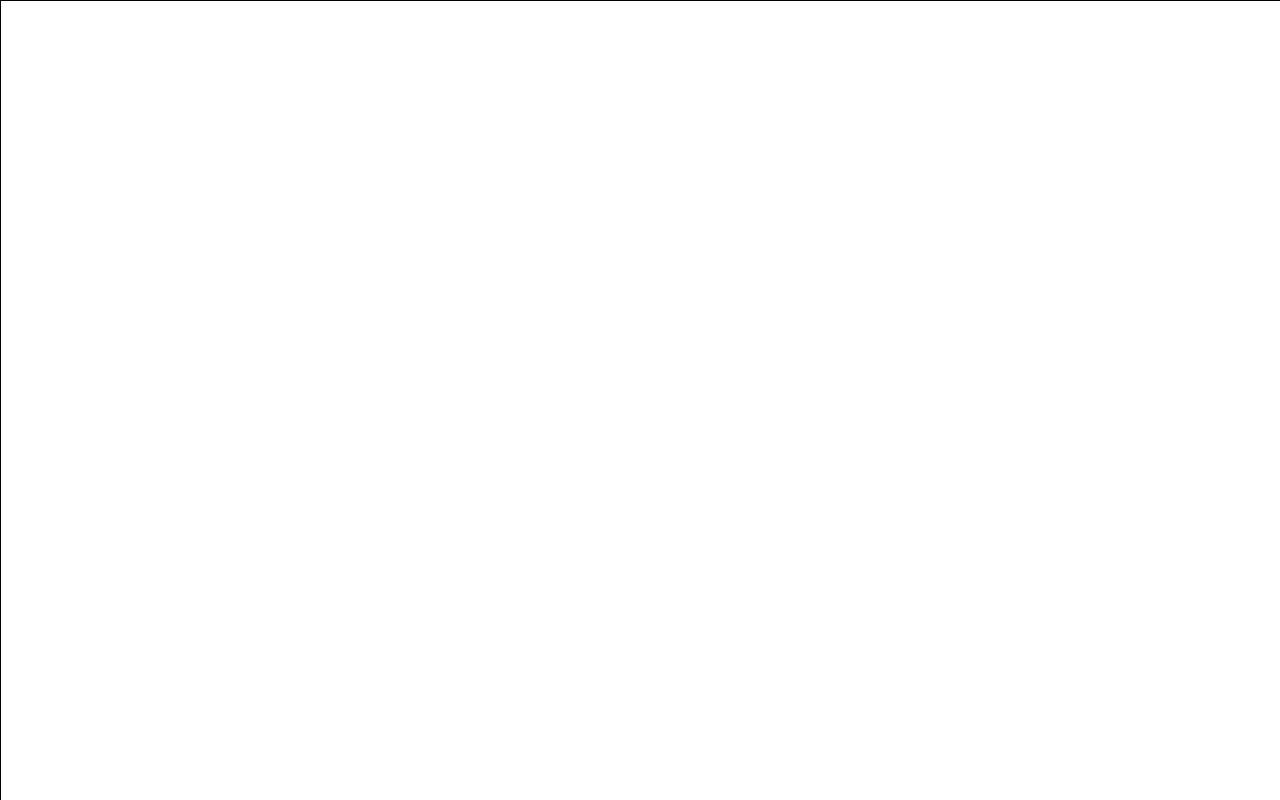
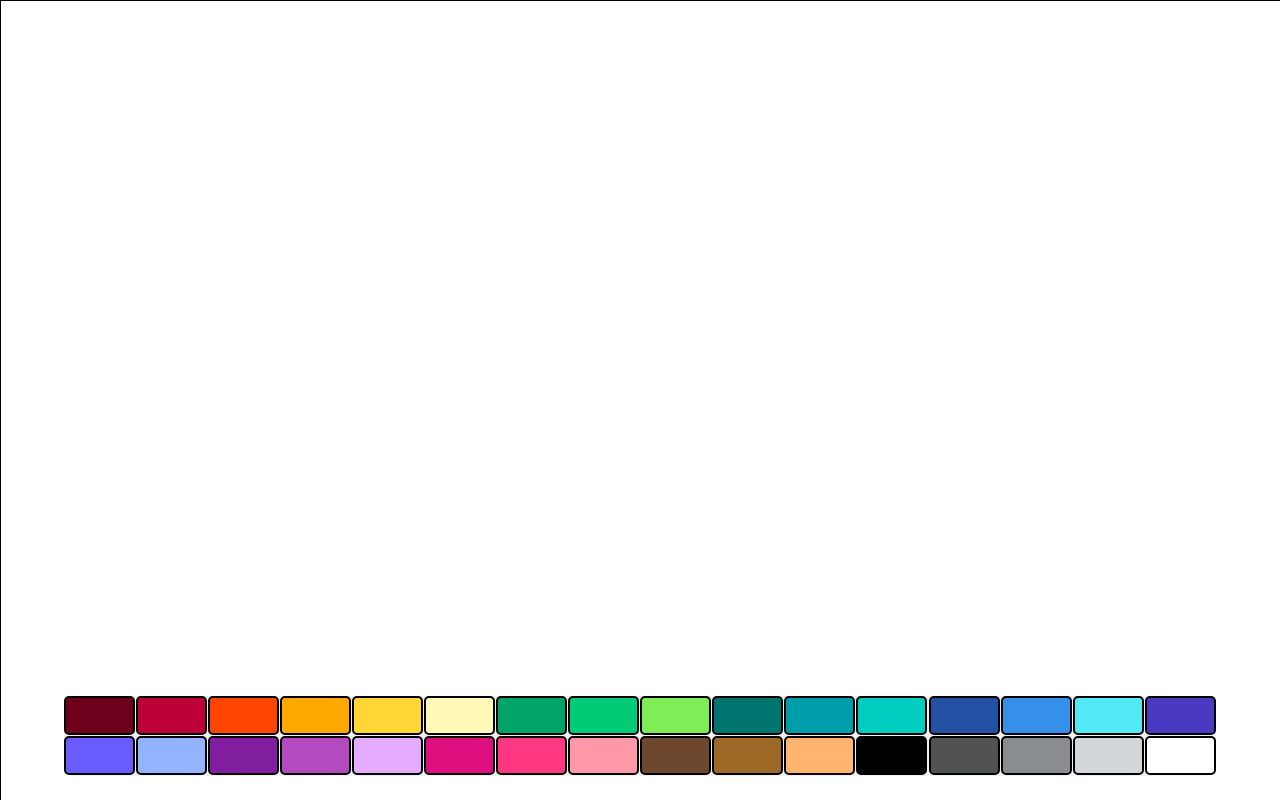
Before and after one commit to RandyRoberts99/Group4-MERN-McAlpin, a React (Create React App) app: page / in a window 1280 px wide. Shown: the top 800 px of the page. Built offline with nearby package versions, Linux system fonts and the light colour scheme.

Commit message:
add color toolbar w/ full functionality

```diff
--- a/src/App.css
+++ b/src/App.css
@@ -3,10 +3,61 @@
 
   /* This just ensures the canvas stays within the user space */
   overflow: hidden;
+  position: relative;
 }
+
+
 
 /* Set up the canvas area */
 #pixelCanvas {
   border: 1px solid #000;
   cursor: pointer;
+  display: block;
+  margin: 0 auto;
 }
+
+
+
+/* Set up color bar */
+.colorBar {
+  position: fixed;
+  bottom: 3%;
+  left: 50%;
+  transform: translateX(-50%);
+  display: flex;
+  flex-wrap: wrap;
+  justify-content: space-between;
+
+  /* Set width and height based on viewport to scale */
+  width: 90vw;
+  height: 10vh;
+
+  background-color: #f0f0f0;
+  border-radius: 10px;
+}
+
+
+
+/* Set up color buttons on the color bar */
+.colorButton {
+  /* Ensure only 16 buttons per row */
+  flex-basis: calc((90vw / 16) - 5px);
+
+  /* Calculate button height and width based on viewport/color bar space */
+  width: min(calc((90vw / 16) - 5px), calc((10vh / 2) - 5px));
+  height: min(calc((90vw / 16) - 5px), calc((10vh / 2) - 5px));
+
+  border: 2px solid #000;
+  border-radius: 5px;
+  cursor: pointer;
+
+  /* Calculate space between buttons */
+  margin: calc(5px / 16);
+}
+
+
+
+/* Add a hover effect to the color buttons */
+.colorButton:hover {
+  background-color: #e0e0e0;
+}
--- a/src/App.js
+++ b/src/App.js
@@ -2,9 +2,35 @@ import React, { useState, useEffect } from 'react';
 import './App.css';
 
 function App() {
+  // Constants handling the canvas directly (this will likely turn to database stuff later)
   const [pixels, setPixels] = useState([]);
   const [canvasSize, setCanvasSize] = useState({width: 10000, height: 10000});
   const [zoomLevel, setZoomLevel] = useState(1);
+
+  // Variables/Constants handling colors and color changes
+  const [selectedColor, setSelectedColor] = useState('#000000'); // Init with default to black
+
+  // Array of all 32 possible colors to use
+  const colors = [
+    {name: 'burgandy', hex: '#6d001a'}, {name: 'darkred', hex: '#be0039'},
+    {name: 'red', hex: '#ff4500'}, {name: 'orange', hex: '#ffa800'},
+    {name: 'yellow', hex: '#ffd635'}, {name: 'cream', hex: '#fff8b8'},
+    {name: 'darkgreen', hex: '#00a368'}, {name: 'green', hex: '#00cc78'},
+    {name: 'lime', hex: '#7eed56'}, {name: 'darkteal', hex: '#00756f'},
+    {name: 'teal', hex: '#009eaa'}, {name: 'lightteal', hex: '#00ccc0'},
+    {name: 'darkblue', hex: '#2450a4'}, {name: 'blue', hex: '#3690ea'},
+    {name: 'cyan', hex: '#51e9f4'}, {name: 'indigo', hex: '#493ac1'},
+    {name: 'periwinkle', hex: '#6a5cff'}, {name: 'lavender', hex: '#94b3ff'},
+    {name: 'darkpurple', hex: '#811e9f'}, {name: 'purple', hex: '#b44ac0'},
+    {name: 'palepurple', hex: '#e4abff'}, {name: 'magenta', hex: '#de107f'},
+    {name: 'pink', hex: '#ff3881'}, {name: 'palepink', hex: '#ff99aa'},
+    {name: 'darkbrown', hex: '#6d482f'}, {name: 'brown', hex: '#9c6926'},
+    {name: 'beige', hex: '#ffb470'}, {name: 'black', hex: '#000000'},
+    {name: 'darkgrey', hex: '#515252'}, {name: 'grey', hex: '#898d90'},
+    {name: 'lightgrey', hex: '#d4d7d9'}, {name: 'white', hex: '#ffffff'}
+  ]
+
+
 
   // How to handle pixels being adjusted/rendered
   useEffect(() => {
@@ -20,28 +46,34 @@ function App() {
 
     pixels.forEach((pixel) =>{
       // Set pixel color
-      context.fillStyle = '#000000';
+      context.fillStyle = pixel.color;
 
       // Adjust this to change size per pixel
       context.fillRect(pixel.x * 10 * zoomLevel, pixel.y * 10 * zoomLevel, 10 * zoomLevel, 10 * zoomLevel);
     });
   }, [pixels, canvasSize, zoomLevel]);
 
+
+
   // How to handle user clicking on the canvas
   const handleCanvasClick = (event) => {
     const canvas = document.getElementById('pixelCanvas');
     const rect = canvas.getBoundingClientRect();
+    const context = canvas.getContext('2d');
 
     // Scale pixel coordinates based on user zoom level
     const x = Math.floor((event.clientX - rect.left) / (10 * zoomLevel));
     const y = Math.floor((event.clientY - rect.top) / (10 * zoomLevel));
 
-    // Send pixel updates through
-    const updatedPixels = [...pixels];
-    updatedPixels.push({x, y});
+    // Update pixels array with the new pixel color
+    setPixels((prevPixels) => [...prevPixels, {x, y, color: selectedColor}]);
 
-    setPixels(updatedPixels);
+    // Draw the new pixel to the canvas
+    context.fillStyle = selectedColor;
+    context.fillRect(x, y, 10 * zoomLevel, 10 * zoomLevel);
   };
+
+
 
   // How to handle user scroll wheel for zoom level
   const handleWheel = (event) => {
@@ -56,9 +88,33 @@ function App() {
     });
   };
 
+
+
+  // Handles the user selecting a color button to change their pixel color
+  const handleColorChange = (color) => {
+    // Console log for debugging
+    console.log('User selected color: ${color.name}');
+
+    // Update the selected color for the user globally
+    setSelectedColor(color.hex);
+  }
+
+
+
   return (
     <div className="App">
       <canvas id="pixelCanvas" onClick={handleCanvasClick} onWheel={handleWheel}></canvas>
+      <div className="colorBar">
+        {colors.map((color) => (
+          <div
+          key={color.name}
+          className={'colorButton ${color.name}'}
+          data-color={color.name}
+          style={{backgroundColor: color.hex}}
+          onClick={() => handleColorChange(color)}
+          ></div>
+        ))}
+      </div>
     </div>
   );
 }
```
Also changed, not shown: index.html (+5 -3 lines).
